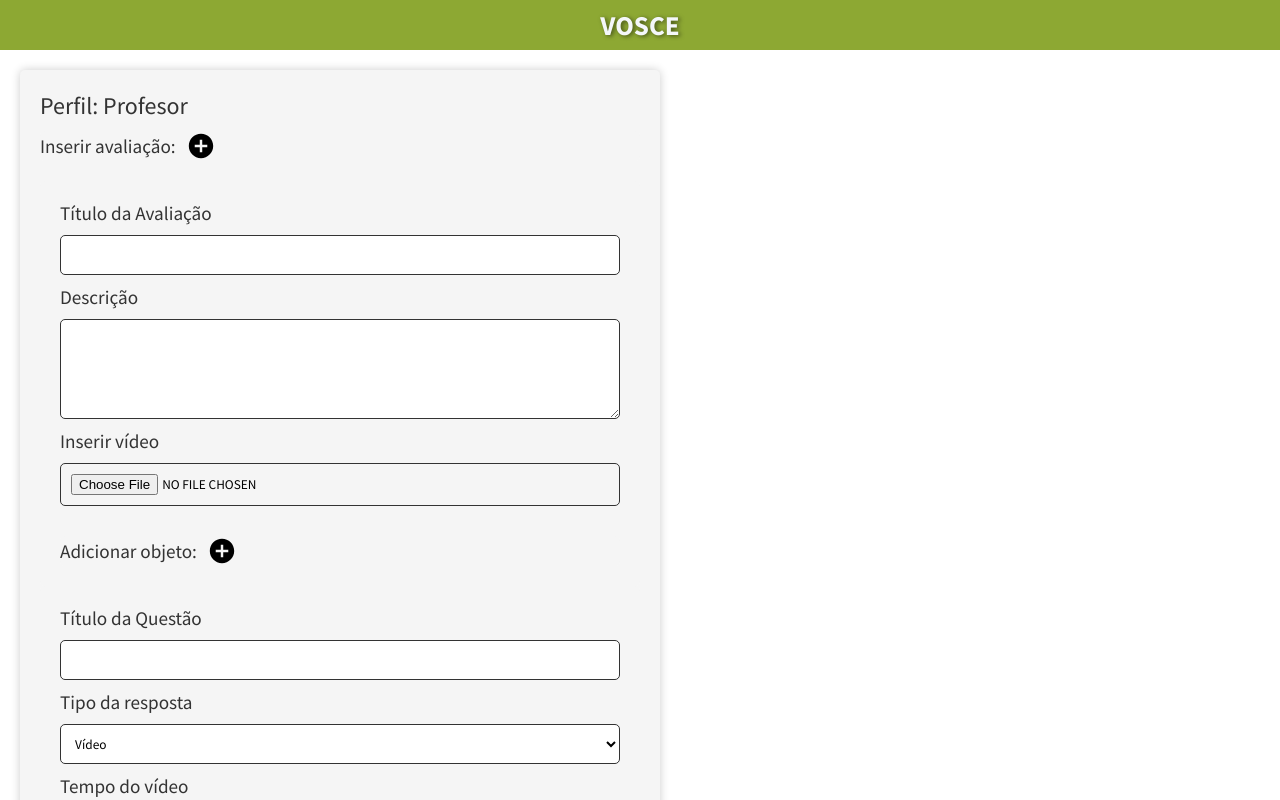
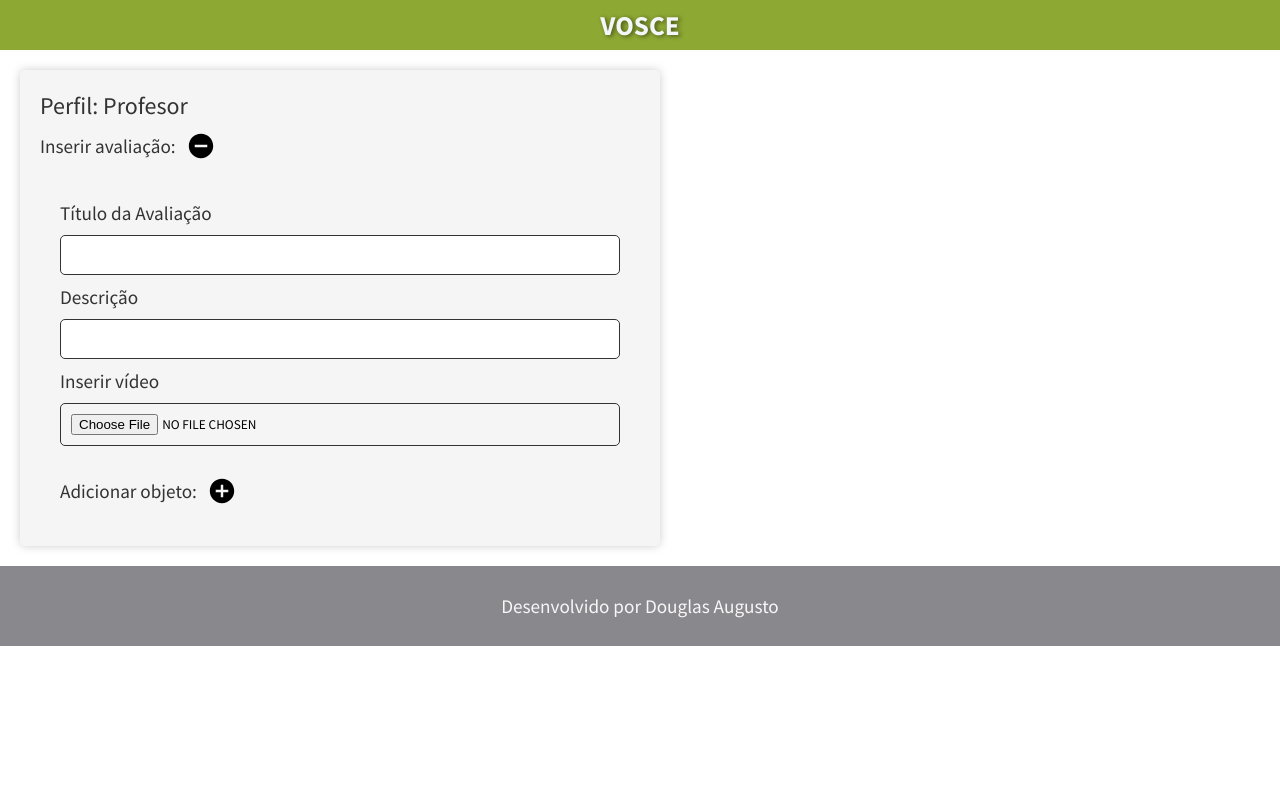
Before and after one commit to SunshineDN/interactive-video, a React (Create React App) app: page /Professor in a window 1280 px wide. Both pictures are taken after a click on the icon 200 px from the left and 146 px from the top of the page. Shown: the top 800 px of the page. Built offline with nearby package versions, Linux system fonts and the light colour scheme.

Commit message:
Adicionado eventos aos botões e constantes globais

```diff
--- a/src/components/TeacherComp/index.js
+++ b/src/components/TeacherComp/index.js
@@ -1,44 +1,126 @@
-import React from 'react'
-import { Container, Profile, QuestionSpan, QuestionBtn,
+import React, { useEffect, useState } from 'react'
+import {
+    Container, Profile, QuestionSpan, QuestionBtnAdd, QuestionBtnRemove, QuestionAddObjectBtnClose,
     QuestionAddObject, QuestionAddObjectInput, QuestionAddObjectSection,
     QuestionAddObjectTitle, QuestionAddObjectType, QuestionAddObjectTypeSelect, QuestionAddObjectVideoTimeline,
     QuestionAddObjectVideoTimelineInput, QuestionDescription, QuestionDescriptionLabel,
-QuestionInput, QuestionInsertVideo, QuestionTitle, QuestionVideoInput, FinalizeBtn, ButtonWrapper} from './styles'
+    QuestionInput, QuestionInsertVideo, QuestionTitle, QuestionVideoInput, FinalizeBtn, ButtonWrapper
+} from './styles'
 
 const TeacherComp = () => {
+    const [isInsertingExam, setIsInsertingExam] = useState(false);
+    const [isInsertingQuestion, setIsInsertingQuestion] = useState(false);
+    const [questions, setQuestions] = useState([]);
+    const [exam, setExam] = useState({
+        title: '',
+        description: '',
+        video: '',
+        questions: []
+    });
+
+    function handleInput(event) {
+        const inputValue = event.target.value;
+        const regex = /^([0-5]?\d):([0-5]?\d)$/;
+        if (!regex.test(inputValue)) {
+            // Invalid format, ignore input
+            return;
+        }
+        const formattedValue = inputValue.replace(regex, '$1:$2');
+        event.target.value = formattedValue;
+    }
+
+    useEffect(() => {
+        console.log(exam);
+    }, [exam]);
+
+    useEffect(() => {
+        if(questions.length === 0) {
+            setIsInsertingQuestion(false);
+        }
+    }, [questions]);
+
+    function handleAddQuestionSection() {
+        if (questions.filter(q => q.id === questions.length + 1).length > 0) {
+            console.log(`Question ID: ${questions.length + 1}, Question Lenght: ${questions.length}`);
+            setQuestions([...questions, { id: questions.length + 2, title: '', type: 'video', timeline: '' }]);
+            return;
+        }
+
+        setQuestions([...questions, { id: questions.length + 1, title: '', type: 'video', timeline: '' }]);
+        console.log(`Question ID: ${questions.length + 1}, Question Lenght: ${questions.length}`);
+        setIsInsertingQuestion(true);
+    }
+
     return (
-                <Container>
+        <Container onSubmit={
+            e => {
+                e.preventDefault();
+                setExam({ ...exam, questions: questions });
+            }
+        } >
             <Profile>Perfil: Profesor</Profile>
             <ButtonWrapper>
                 <QuestionSpan>Inserir avaliação:</QuestionSpan>
-                        <QuestionBtn />
+                {!isInsertingExam ? <QuestionBtnAdd onClick={e => setIsInsertingExam(!isInsertingExam)} /> : <QuestionBtnRemove onClick={e => setIsInsertingExam(!isInsertingExam)} />}
             </ButtonWrapper>
+            {isInsertingExam && (
+                <>
                     <QuestionAddObjectSection>
                         <QuestionTitle htmlFor='question'>Título da Avaliação</QuestionTitle>
-                        <QuestionInput id='question' type="text" />
+                        <QuestionInput id='question' type="text" value={exam.title} onChange={
+                            e => setExam({ ...exam, title: e.target.value })
+                        } />
                         <QuestionDescriptionLabel htmlFor='description'>Descrição</QuestionDescriptionLabel>
-                        <QuestionDescription id='description' />
+                        <QuestionDescription id='description' type="text" value={exam.description} onChange={
+                            e => setExam({ ...exam, description: e.target.value })
+                        } />
                         <QuestionInsertVideo htmlFor='video'>Inserir vídeo</QuestionInsertVideo>
-                        <QuestionVideoInput id='video' type="file" accept='.mov,.mp4,.mkv' />
+                        <QuestionVideoInput id='video' type="file" accept='.mov,.mp4,.mkv' onChange={
+                            e => setExam({ ...exam, video: e.target.value })
+                        } />
                         <ButtonWrapper>
-                            <QuestionAddObject>Adicionar objeto:</QuestionAddObject>
-                            <QuestionBtn />
+                            <QuestionAddObject>Adicionar objeto: </QuestionAddObject>
+                            <QuestionBtnAdd onClick={e => handleAddQuestionSection() }/>
                         </ButtonWrapper>
                     </QuestionAddObjectSection>
-                        <QuestionAddObjectSection>
-                            <QuestionAddObjectTitle htmlFor='title'>Título da Questão</QuestionAddObjectTitle>
-                            <QuestionAddObjectInput id='title' type="text" />
-                            <QuestionAddObjectType htmlFor='type'>Tipo da resposta</QuestionAddObjectType>
-                            <QuestionAddObjectTypeSelect id='type'>
-                                <option value="video">Vídeo</option>
-                                <option value="audio">Áudio</option>
+                    {isInsertingQuestion && (
+                        <>
+                            {questions.map(question => (
+                                <QuestionAddObjectSection key={question.id}>
+                                    <QuestionAddObjectBtnClose onClick={e => {
+                                        setQuestions(questions.filter(q => q.id !== question.id));
+                                    }}/>
+                                    <QuestionAddObjectTitle htmlFor='title'>Título da Questão {question.id}</QuestionAddObjectTitle>
+                                    <QuestionAddObjectInput id='title' value={question.title} type="text" onChange={e => {
+                                        question.title = e.target.value;
+                                        setQuestions([...questions]);
+                                    }} />
+                                    <QuestionAddObjectType htmlFor='type'>Tipo da resposta {question.id}</QuestionAddObjectType>
+                                    <QuestionAddObjectTypeSelect id='type' value={question.type} onChange={
+                                        e => {
+                                            question.type = e.target.value;
+                                            setQuestions([...questions]);
+                                        }
+                                    }>
+                                        <option value="video" >Vídeo</option>
+                                        <option value="audio" >Áudio</option>
                                     </QuestionAddObjectTypeSelect>
-                            <QuestionAddObjectVideoTimeline htmlFor='timeline'>Tempo do vídeo</QuestionAddObjectVideoTimeline>
-                            <QuestionAddObjectVideoTimelineInput id='timeline' type="text" />
+                                    <QuestionAddObjectVideoTimeline htmlFor='timeline'>Tempo do vídeo (mm:ss) - Questão {question.id}</QuestionAddObjectVideoTimeline>
+                                    <QuestionAddObjectVideoTimelineInput id='timeline' value={question.timeline} onInput={e => handleInput(e)} type="text" onChange={
+                                        e => {
+                                            question.timeline = e.target.value;
+                                            setQuestions([...questions]);
+                                        }
+                                    } />
                                 </QuestionAddObjectSection>
-                    <FinalizeBtn>Finalizar</FinalizeBtn>
+                            ))}
+                            <FinalizeBtn >Finalizar</FinalizeBtn>
+                        </>
+                    )}
+                </>
+            )}
         </Container>
     )
 }
 
-export default TeacherComp
+export default TeacherComp;
--- a/src/components/TeacherComp/styles.js
+++ b/src/components/TeacherComp/styles.js
@@ -1,7 +1,9 @@
 import styled from "styled-components";
 import {IoMdAddCircle} from "react-icons/io";
+import {IoMdRemoveCircle} from "react-icons/io";
+import {IoMdCloseCircle} from "react-icons/io";
 
-export const Container = styled.div`
+export const Container = styled.form`
     display: flex;
     flex-direction: column;
     align-items: flex-start;
@@ -48,7 +50,18 @@ export const QuestionSpan = styled.span`
     margin: 0;
 `;
 
-export const QuestionBtn = styled(IoMdAddCircle)`
+export const QuestionBtnAdd = styled(IoMdAddCircle)`
+    width: 30px;
+    height: 30px;
+    cursor: pointer;
+    transition: all .3s ease-in-out;
+
+    &:hover {
+        color: rgb(141, 168, 51);
+    }
+`;
+
+export const QuestionBtnRemove = styled(IoMdRemoveCircle)`
     width: 30px;
     height: 30px;
     cursor: pointer;
@@ -86,13 +99,13 @@ export const QuestionDescriptionLabel = styled.label`
     margin-bottom: 10px;
 `;
 
-export const QuestionDescription = styled.textarea`
+export const QuestionDescription = styled.input`
+    height: 40px;
     width: 100%;
-    height: 100px;
     background-color: #fff;
     border: 1px solid #333;
     border-radius: 5px;
-    padding: 10px;
+    padding: 0 10px;
     box-sizing: border-box;
     margin-bottom: 10px;
 `;
@@ -134,6 +147,21 @@ export const QuestionAddObjectSection = styled.div`
     padding: 20px;
     box-sizing: border-box;
     border-radius: 5px;
+    position: relative;
+`;
+
+export const QuestionAddObjectBtnClose = styled(IoMdCloseCircle)`
+    width: 30px;
+    height: 30px;
+    cursor: pointer;
+    transition: all .3s ease-in-out;
+    position: absolute;
+    top: 10px;
+    right: 10px;
+
+    &:hover {
+        color: rgb(168, 61, 51);
+    }
 `;
 
 export const QuestionAddObjectTitle = styled.label`
```
Lines whose indentation alone changed are shown as unchanged.
